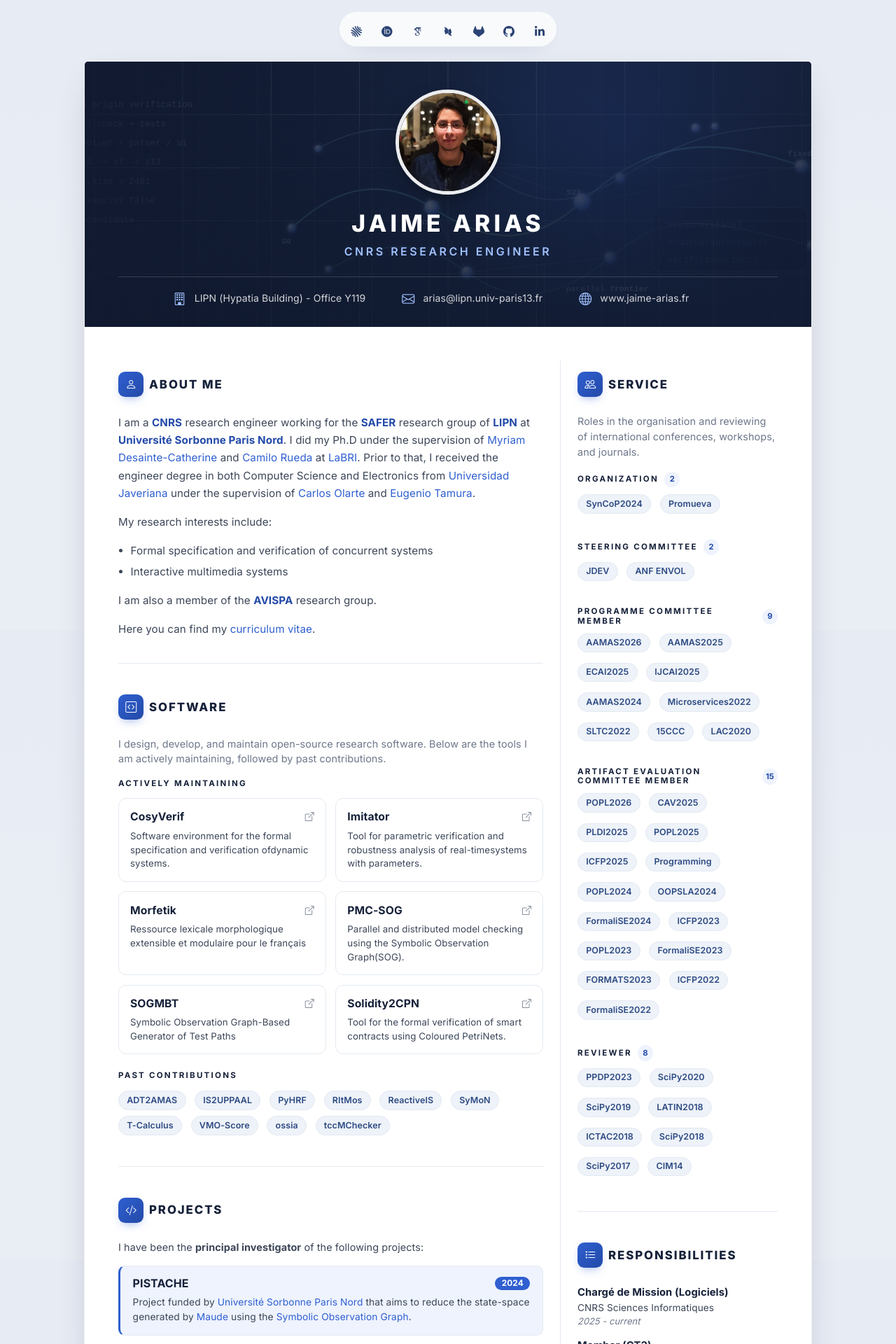
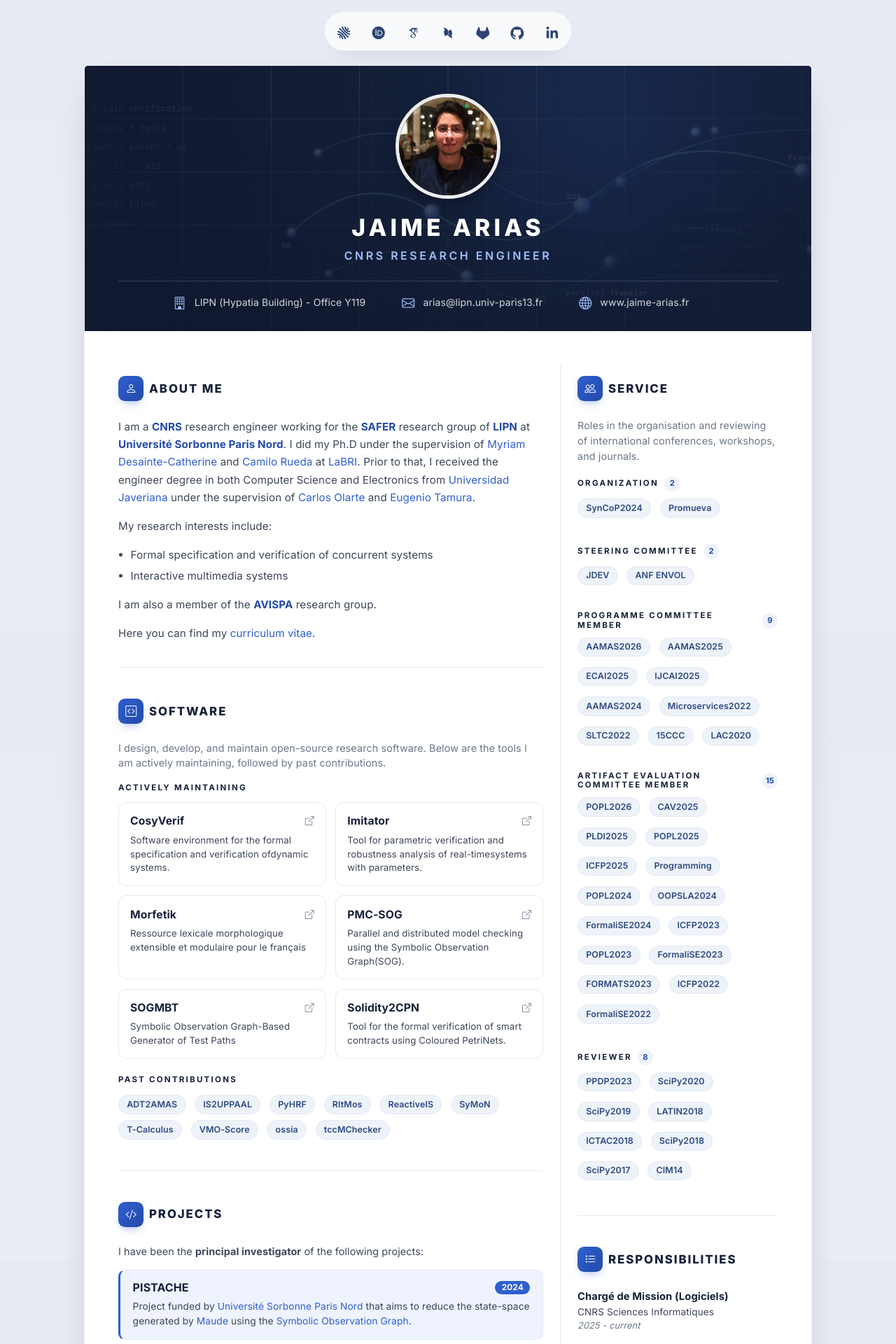
Before and after one commit to himito/himito.github.io, a Jekyll site: the page built from index.md, in a window 1280 px wide. Shown: the top 1920 px of the page at 70% size. Built offline with Jekyll 4.4.1, drawn with Linux system fonts in a browser that asks for light colours; nearby versions of some CDN libraries; some web fonts are replaced; library files that are not in the unit come from our copies.

Commit message:
update button dimensions and font size for improved accessibility and visual consistency

```diff
--- a/assets/css/custom.css
+++ b/assets/css/custom.css
@@ -106,14 +106,14 @@
   color: var(--navy-2);
   border: 1px solid transparent;
   box-shadow: none;
-  width: 38px;
-  height: 38px;
-  line-height: 38px;
+  width: 44px;
+  height: 44px;
+  line-height: 44px;
   display: inline-flex;
   align-items: center;
   justify-content: center;
   border-radius: 999px;
-  font-size: 1rem;
+  font-size: 1.18rem;
   transition: background-color 0.15s ease, border-color 0.15s ease, color 0.15s ease, transform 0.15s ease;
 }
 
```
